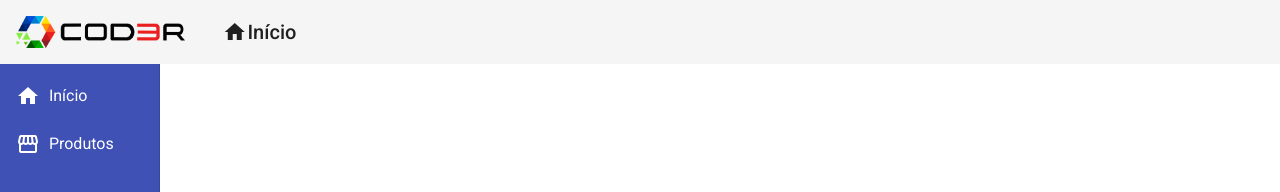
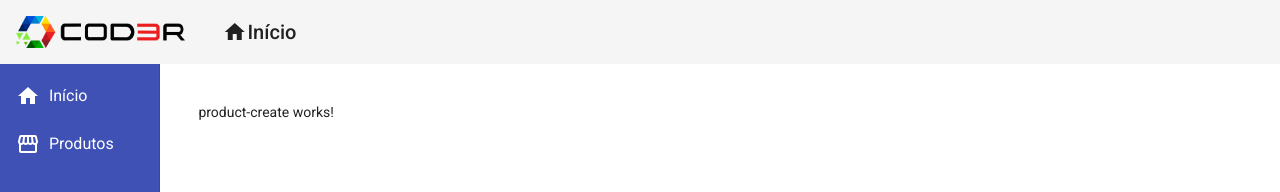
Before and after one commit to theusccruz/AppAngular-CursoCod3r, an Angular app in the folder frontend/: page /products/create in a window 1280 px wide. Before the commit this address led to /. Shown: the top 192 px of the page. Built offline with nearby package versions, Linux system fonts and the light colour scheme.

Commit message:
add component product-create

```diff
--- a/frontend/src/app/app-routing.module.ts
+++ b/frontend/src/app/app-routing.module.ts
@@ -1,3 +1,4 @@
+import { ProductCreateComponent } from './components/product/product-create/product-create.component';
 import { NgModule } from '@angular/core';
 import { RouterModule, Routes } from '@angular/router';
 
@@ -13,6 +14,10 @@
     path: "products",
     component: ProductCrudComponent
 
+  },
+  {
+    path: "products/create",
+    component: ProductCreateComponent
   }
 ];
 
--- a/frontend/src/app/app.module.ts
+++ b/frontend/src/app/app.module.ts
@@ -15,6 +15,7 @@
 import { ProductCrudComponent } from './views/product-crud/product-crud.component';
 import { RedDirective } from './directives/red.directive';
 import { ForDirective } from './directives/for.directive';
+import { ProductCreateComponent } from './components/product/product-create/product-create.component';
 
 @NgModule({
   declarations: [
@@ -25,7 +26,8 @@
     HomeComponent,
     ProductCrudComponent,
     RedDirective,
-    ForDirective
+    ForDirective,
+    ProductCreateComponent
   ],
   imports: [
     BrowserModule,
--- /dev/null
+++ b/frontend/src/app/components/product/product-create/product-create.component.html
@@ -0,0 +1 @@
+<p>product-create works!</p>
--- /dev/null
+++ b/frontend/src/app/components/product/product-create/product-create.component.ts
@@ -0,0 +1,15 @@
+import { Component, OnInit } from '@angular/core';
+
+@Component({
+  selector: 'app-product-create',
+  templateUrl: './product-create.component.html',
+  styleUrls: ['./product-create.component.css']
+})
+export class ProductCreateComponent implements OnInit {
+
+  constructor() { }
+
+  ngOnInit(): void {
+  }
+
+}
```
Also changed, not shown: frontend/src/app/components/product/product-create/product-create.component.css (added).
